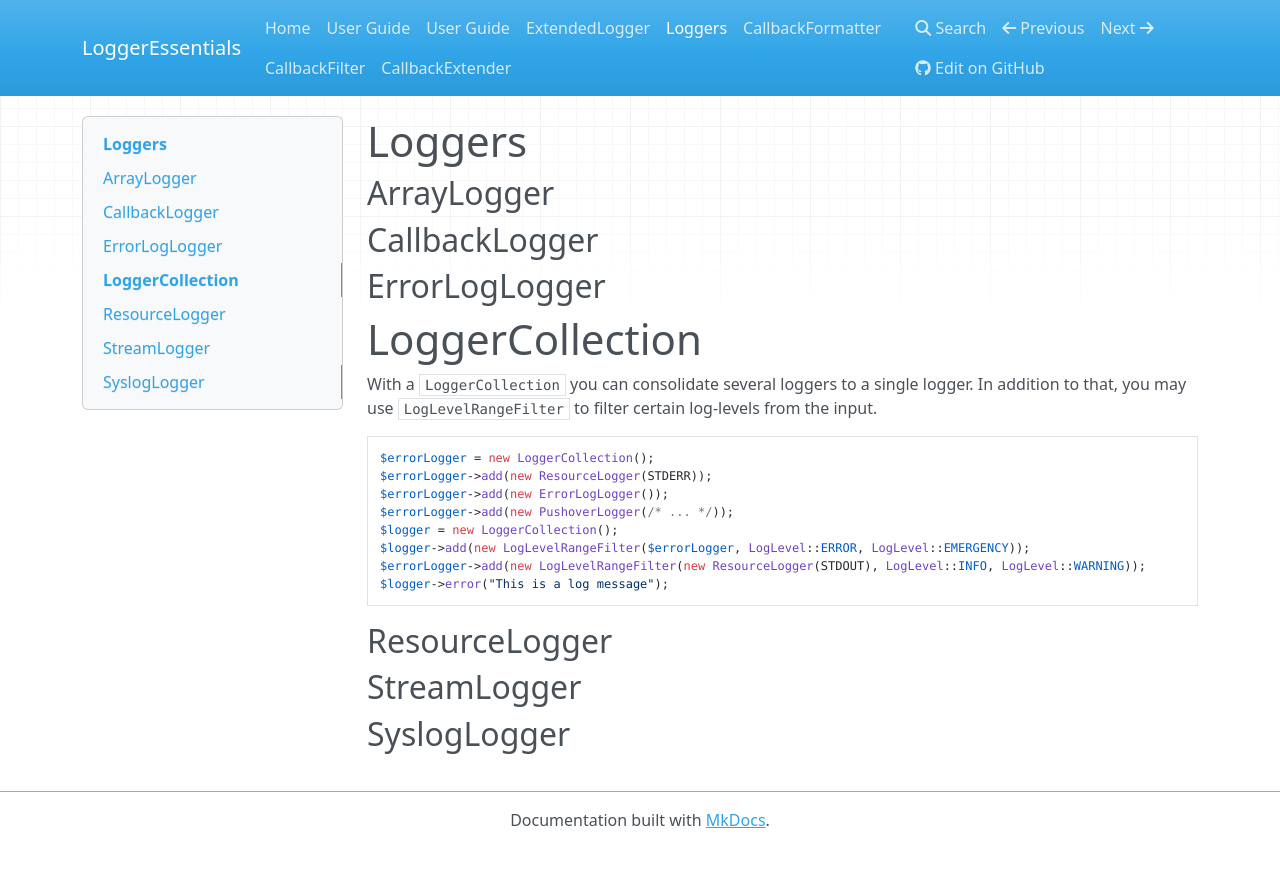
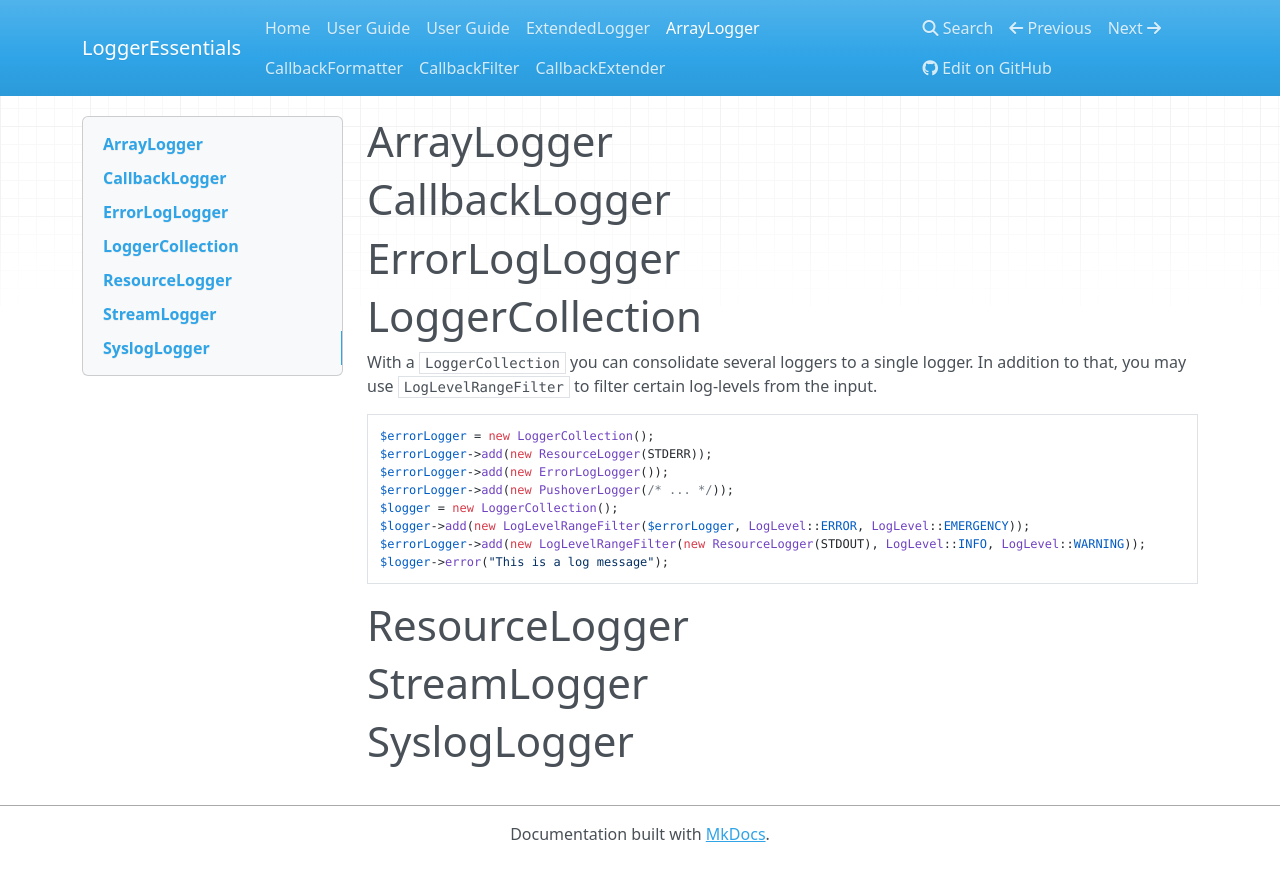
Before and after one commit to LoggerEssentials/LoggerEssentials, an MkDocs documentation site: the page built from docs/components/loggers.md, in a window 1280 px wide. Shown: the top 881 px of the page. Built offline with MkDocs 1.6.1, drawn with Linux system fonts in a browser that asks for light colours; nearby versions of some CDN libraries; old or Windows-style settings are respelled for this version of MkDocs.

Commit message:
Update loggers.md

````diff
--- a/docs/components/loggers.md
+++ b/docs/components/loggers.md
@@ -1,12 +1,10 @@
-# Loggers
-
-## ArrayLogger
+# ArrayLogger
 
 
-## CallbackLogger
+# CallbackLogger
 
 
-## ErrorLogLogger
+# ErrorLogLogger
 
 
 # LoggerCollection
@@ -25,10 +23,10 @@ $logger->error("This is a log message");
 ```
 
 
-## ResourceLogger
+# ResourceLogger
 
 
-## StreamLogger
+# StreamLogger
 
 
-## SyslogLogger
+# SyslogLogger
````
